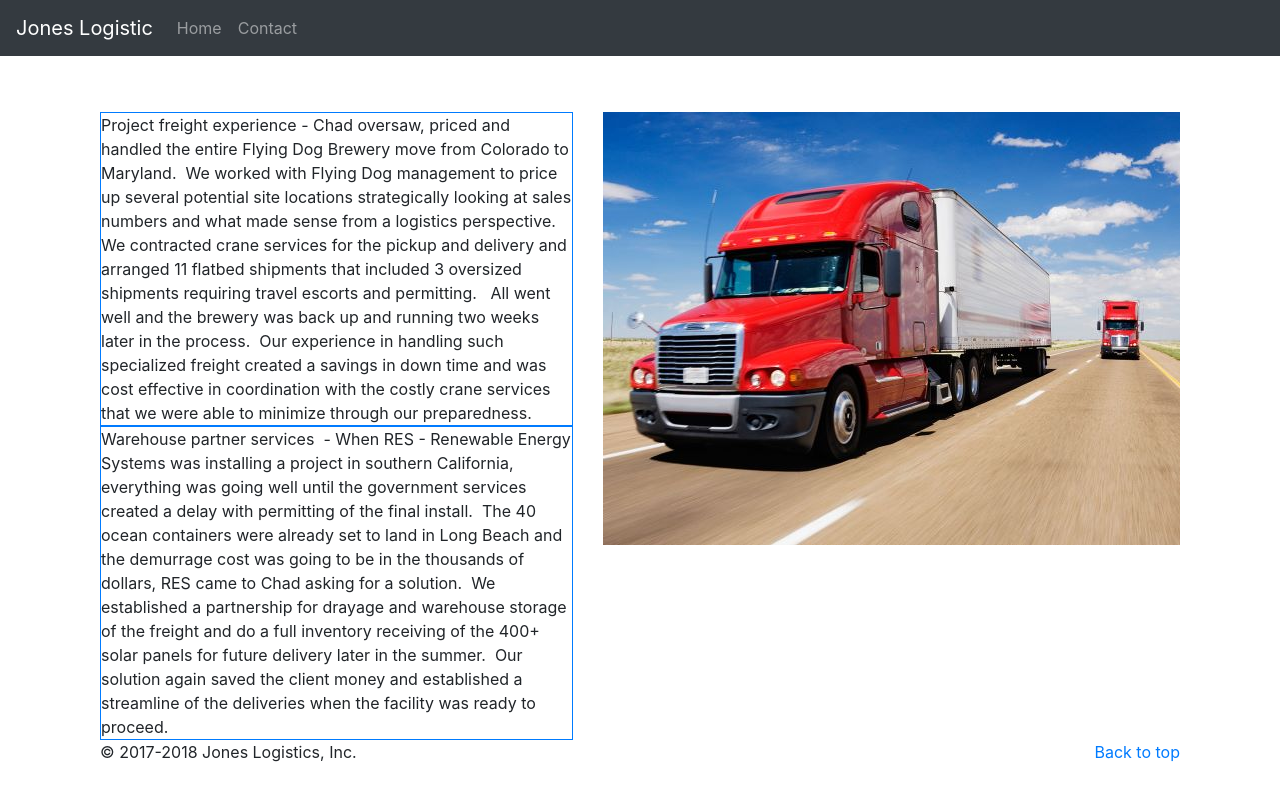
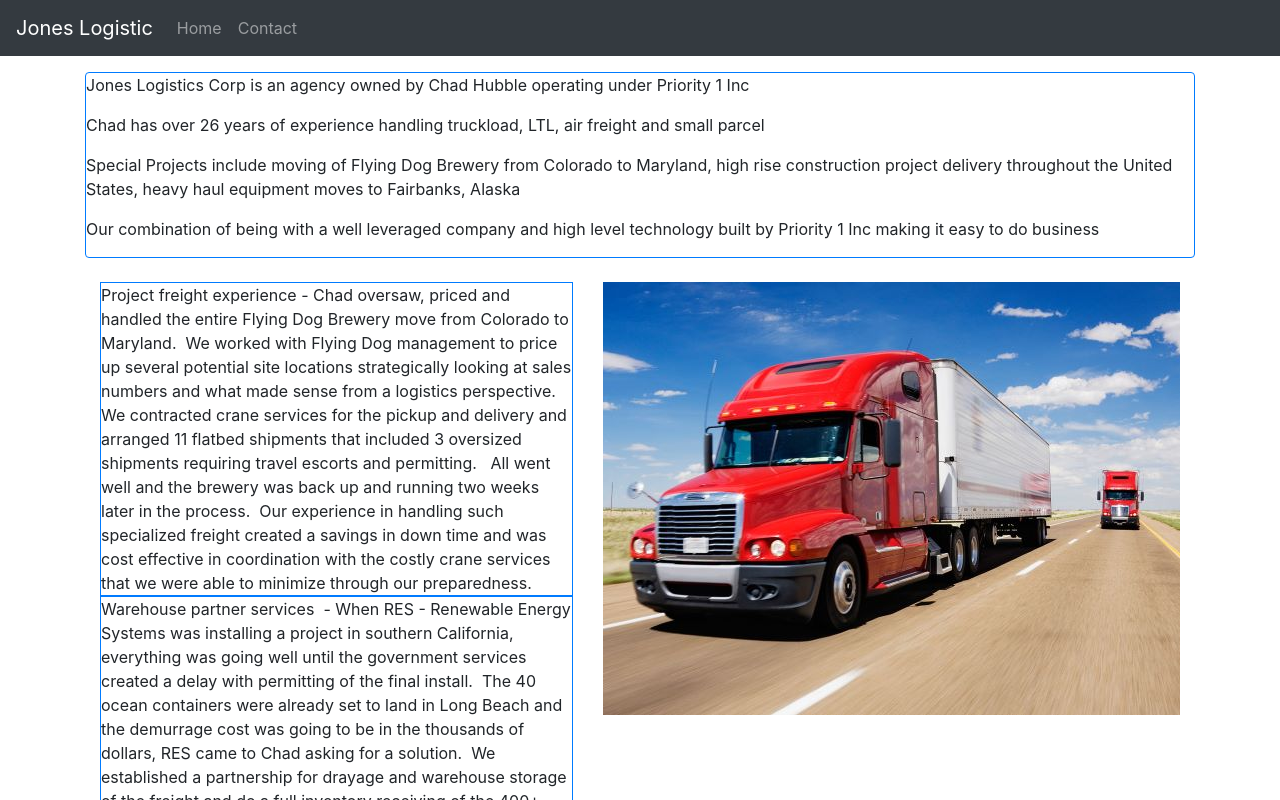
Before and after one commit to mcliff1/jonessite, a React (Create React App) app: page / in a window 1280 px wide. Shown: the top 800 px of the page. Built offline with nearby package versions, Linux system fonts and the light colour scheme.

Commit message:
restore about text with a little space

```diff
--- a/src/components/About.jsx
+++ b/src/components/About.jsx
@@ -8,8 +8,15 @@ class About extends Component {
     return (
       <div className="container-fluid">
         <div className="row">
-      <MyCarousel />
-      </div>
+          &nbsp;
+          <div className="border border-primary rounded">
+            <p>Jones Logistics Corp is an agency owned by Chad Hubble operating under Priority 1 Inc</p>
+            <p>Chad has over 26 years of experience handling truckload, LTL, air freight and small parcel</p>
+            <p>Special Projects include moving of Flying Dog Brewery from Colorado to Maryland, high rise construction project delivery throughout the United States, heavy haul equipment moves to Fairbanks, Alaska</p>
+            <p>Our combination of being with a well leveraged company and high level technology built by Priority 1 Inc making it easy to do business</p>
+          </div>
+          &nbsp;
+        </div>
       <div className="row">
       <div className="col">
         <div className="border border-primary rounted">Project freight experience - Chad oversaw, priced and handled the entire Flying Dog Brewery move from Colorado to Maryland.  We worked with Flying Dog management to price up several potential site locations strategically looking at sales numbers and what made sense from a logistics perspective.  We contracted crane services for the pickup and delivery and arranged 11 flatbed shipments that included 3 oversized shipments requiring travel escorts and permitting.   All went well and the brewery was back up and running two weeks later in the process.  Our experience in handling such specialized freight created a savings in down time and was cost effective in coordination with the costly crane services that we were able to minimize through our preparedness.
@@ -26,6 +33,7 @@ class About extends Component {
 
 }
 
+//<MyCarousel />
 
 // <h2>About Us</h2>
 // <div className="row border border-primary rounded">
```
